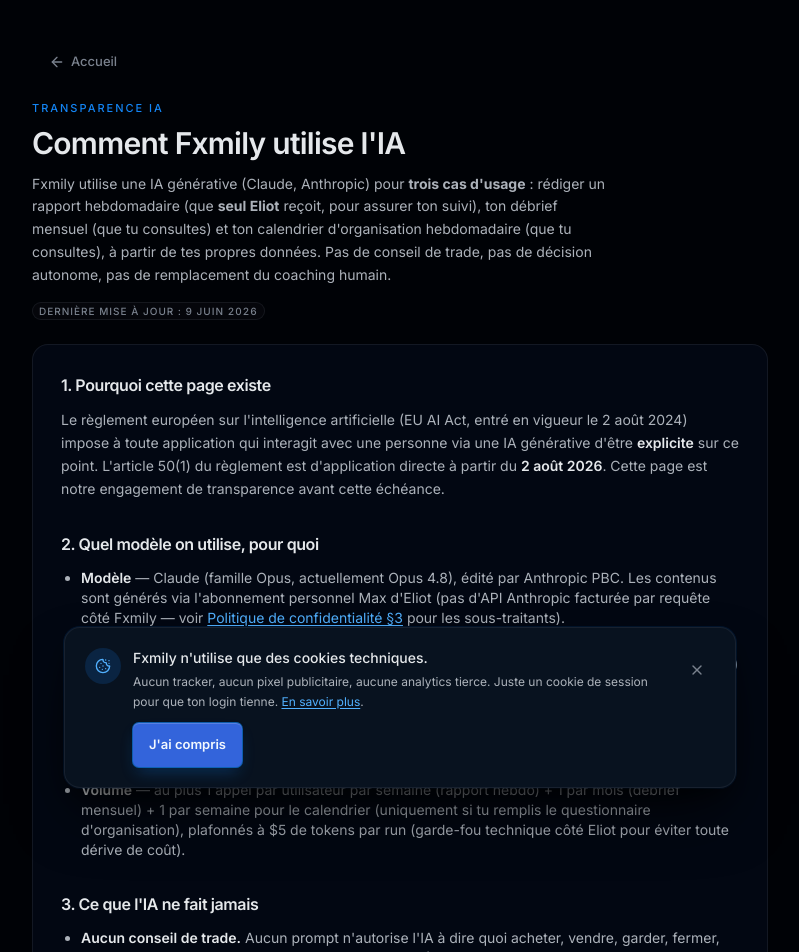
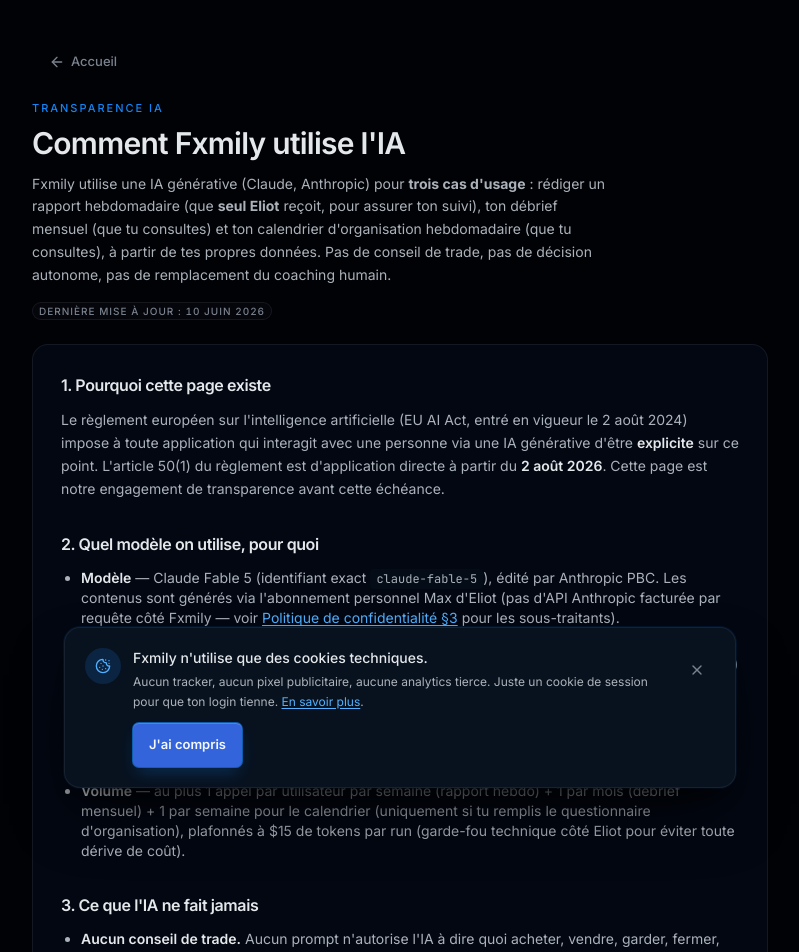
Before and after one commit to fxeliott/fxmily, a Next.js app in the folder apps/web/: page /legal/ai-disclosure in a window 1280 px wide. Shown: the top 952 px of the page, without its empty margins (240-1039 px from the left). Built offline with nearby package versions, Linux system fonts and the light colour scheme.

Commit message:
docs(legal): ai-disclosure + privacy name Claude Fable 5 (EU AI Act accuracy)

```diff
--- a/apps/web/src/app/account/data/page.tsx
+++ b/apps/web/src/app/account/data/page.tsx
@@ -93,7 +93,7 @@ export default async function AccountDataPage(): Promise<React.ReactElement> {
     {
       label: 'Rapports hebdo IA',
       count: reportCount,
-      description: 'Rapports générés à destination de l’admin (sortie Claude Sonnet).',
+      description: 'Rapports générés à destination de l’admin (sortie Claude Fable 5).',
     },
     {
       label: 'Notifications push',
--- a/apps/web/src/app/dashboard/page.tsx
+++ b/apps/web/src/app/dashboard/page.tsx
@@ -241,7 +241,7 @@ export default async function DashboardPage({ searchParams }: DashboardPageProps
         </div>
 
         {/* V2.4 — Onboarding profile status (Session 2 hardening). The profiling
-            pipeline (30-q interview → batch local Claude Opus 4.8 → MemberProfile
+            pipeline (30-q interview → batch local Claude Fable 5 → MemberProfile
             → /profile) was fully built but had NO entry point in the member
             journey — /dashboard carried zero link to it, so new members never
             discovered the flagship "profilage initial" (SPEC §28). This calm
--- a/apps/web/src/app/legal/ai-disclosure/page.tsx
+++ b/apps/web/src/app/legal/ai-disclosure/page.tsx
@@ -37,7 +37,7 @@ export default function AIDisclosurePage(): React.ReactElement {
     <LegalLayout
       eyebrow="Transparence IA"
       title="Comment Fxmily utilise l'IA"
-      lastUpdatedIso="2026-06-09"
+      lastUpdatedIso="2026-06-10"
       summary={
         <>
           Fxmily utilise une IA générative (Claude, Anthropic) pour{' '}
@@ -61,9 +61,9 @@ export default function AIDisclosurePage(): React.ReactElement {
       <h2>2. Quel modèle on utilise, pour quoi</h2>
       <ul>
         <li>
-          <strong>Modèle</strong> — Claude (famille Opus, actuellement Opus 4.8), édité par
-          Anthropic PBC. Les contenus sont générés via l&apos;abonnement personnel Max d&apos;Eliot
-          (pas d&apos;API Anthropic facturée par requête côté Fxmily — voir{' '}
+          <strong>Modèle</strong> — Claude Fable 5 (identifiant exact <code>claude-fable-5</code>),
+          édité par Anthropic PBC. Les contenus sont générés via l&apos;abonnement personnel Max
+          d&apos;Eliot (pas d&apos;API Anthropic facturée par requête côté Fxmily — voir{' '}
           <a href="/legal/privacy">Politique de confidentialité §3</a> pour les sous-traitants).
         </li>
         <li>
@@ -82,7 +82,7 @@ export default function AIDisclosurePage(): React.ReactElement {
         <li>
           <strong>Volume</strong> — au plus 1 appel par utilisateur par semaine (rapport hebdo) + 1
           par mois (débrief mensuel) + 1 par semaine pour le calendrier (uniquement si tu remplis le
-          questionnaire d&apos;organisation), plafonnés à $5 de tokens par run (garde-fou technique
+          questionnaire d&apos;organisation), plafonnés à $15 de tokens par run (garde-fou technique
           côté Eliot pour éviter toute dérive de coût).
         </li>
       </ul>
@@ -133,7 +133,7 @@ export default function AIDisclosurePage(): React.ReactElement {
           contenu.
         </li>
         <li>
-          <strong>Budget plafonné</strong> — chaque appel IA est limité à $5 de tokens. Au-delà, la
+          <strong>Budget plafonné</strong> — chaque appel IA est limité à $15 de tokens. Au-delà, la
           requête est refusée et journalisée. Garantie de non-explosion de coûts.
         </li>
         <li>
--- a/apps/web/src/app/legal/privacy/page.tsx
+++ b/apps/web/src/app/legal/privacy/page.tsx
@@ -140,8 +140,10 @@ export default function PrivacyPolicyPage(): React.ReactElement {
         </li>
         <li>
           <strong>Anthropic PBC</strong> (États-Unis, clauses contractuelles types) — modèle Claude
-          (famille Sonnet) utilisé pour générer le rapport hebdo Eliot uniquement. Les inputs ne
-          sont pas réutilisés pour entraîner un modèle (politique zero-retention Anthropic).
+          Fable 5 (<code>claude-fable-5</code>) utilisé pour générer le rapport hebdo (Eliot
+          uniquement), le débrief mensuel et le calendrier d&apos;organisation (voir{' '}
+          <a href="/legal/ai-disclosure">Transparence IA</a>). Les inputs ne sont pas réutilisés
+          pour entraîner un modèle (politique zero-retention Anthropic).
         </li>
       </ul>
 
```
